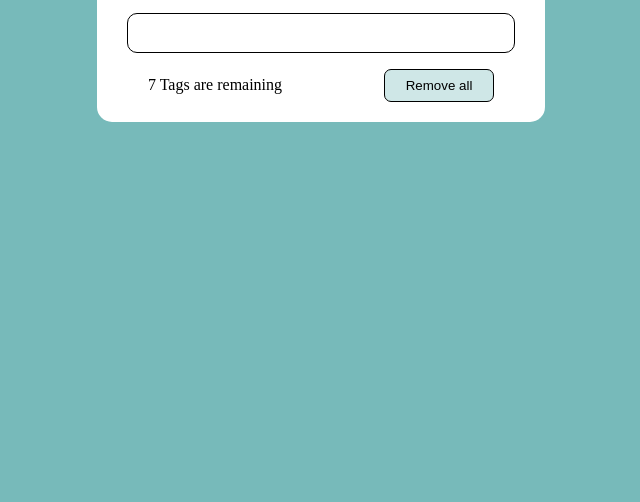
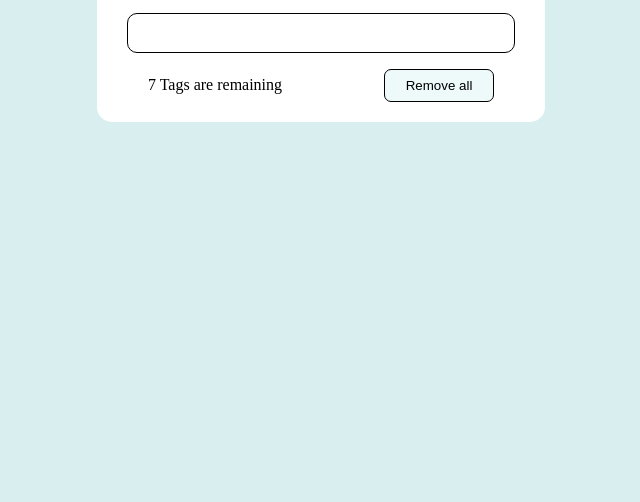
Before and after one commit to Rezmsi/tag-generator, a plain HTML site: page index.html in a window 1280 px wide. Shown: the part 298-800 px from the top of the page, without its empty margins (327-967 px from the left). Drawn offline with Linux system fonts and the light colour scheme.

Commit message:
v2
hover effect and background color

```diff
--- a/styles/style.css
+++ b/styles/style.css
@@ -1,7 +1,7 @@
 body{
     height: 600px;
     width: 100%;
-    background-color: rgb(119, 186, 186);
+    background-color: rgb(148 210 210 / 35%);
     display: flex;
     justify-content: center;
     align-items: center;
@@ -50,9 +50,14 @@ body{
     border-radius: 7px;
     border: solid 0.5px;
     height: 33px;
-    background-color:rgb(119 186 186 / 35%);
+    background-color:rgb(181 230 230 / 23%);
     width: 110px;
     cursor: pointer;
+    transition: 500ms;
+}
+
+.footer-des button:hover{
+    background-color:rgb(181 230 230 / 70%);
 }
 
 .input-temp{
```
